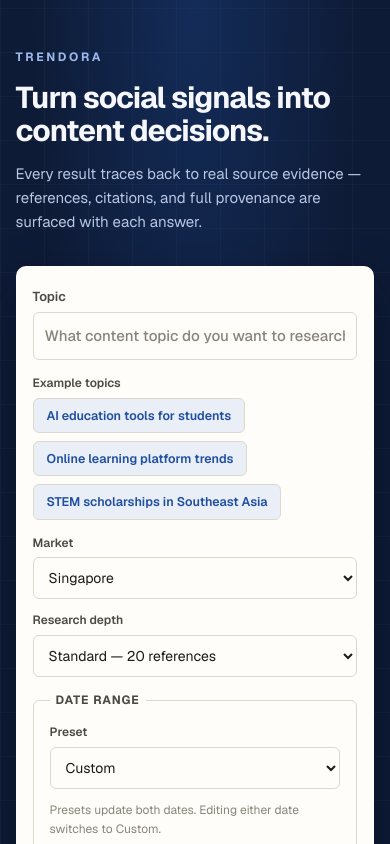
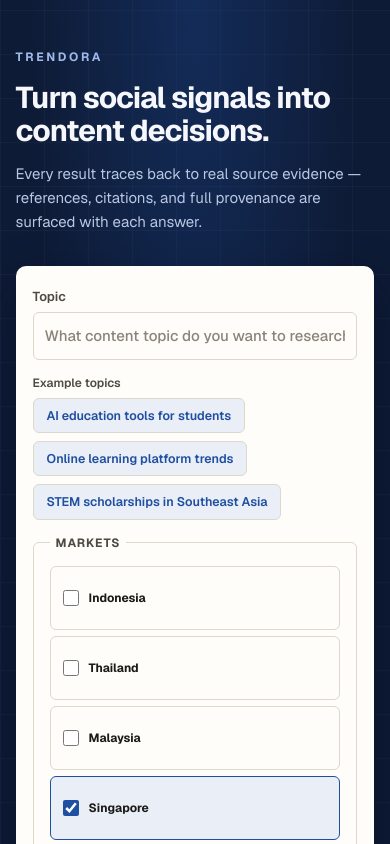
Before and after one commit to LexterMorgan/trendora, a Next.js app in the folder web/: page / in a window 390 px wide. Shown: the top 844 px of the page. Built offline with nearby package versions, Linux system fonts and the light colour scheme.

Commit message:
feat: add multi-market selection to research form

```diff
--- a/web/app/globals.css
+++ b/web/app/globals.css
@@ -1236,7 +1236,8 @@
   transition: border-color 120ms ease, background 120ms ease;
 }
 
-.source-option input[type="radio"] {
+.source-option input[type="radio"],
+.source-option input[type="checkbox"] {
   accent-color: var(--accent);
   width: 16px;
   height: 16px;
@@ -1244,7 +1245,8 @@
   flex-shrink: 0;
 }
 
-.source-option input[type="radio"]:focus-visible {
+.source-option input[type="radio"]:focus-visible,
+.source-option input[type="checkbox"]:focus-visible {
   outline: 2px solid var(--accent);
   outline-offset: 2px;
 }
@@ -1267,6 +1269,20 @@
 
 .source-option.is-disabled .source-name {
   color: var(--ink-soft);
+}
+
+/* Markets multi-select (checkbox variant of the source selector) */
+
+.market-options {
+  display: grid;
+  grid-template-columns: 1fr 1fr;
+  gap: 6px;
+}
+
+@media (max-width: 640px) {
+  .market-options {
+    grid-template-columns: 1fr;
+  }
 }
 
 .source-note {
--- a/web/components/MarketCaveat.tsx
+++ b/web/components/MarketCaveat.tsx
@@ -1,5 +1,5 @@
 interface MarketCaveatProps {
-  market: string;
+  markets: string[];
   executedSources: string[];
 }
 
@@ -9,14 +9,15 @@
  * origin. Facebook collection is one explicit Page + date range; topic and
  * market do not filter collected posts. No recognized source → no caveat.
  */
-export function MarketCaveat({ market, executedSources }: MarketCaveatProps) {
+export function MarketCaveat({ markets, executedSources }: MarketCaveatProps) {
+  const marketLabel = markets.join(", ");
   if (executedSources.includes("youtube")) {
     return (
       <aside className="market-caveat">
         <p>
-          <strong>YouTube market context: {market}</strong> — reflects regional
-          availability/viewability and does not establish creator nationality or
-          content origin.
+          <strong>YouTube market context: {marketLabel}</strong> — reflects
+          regional availability/viewability and does not establish creator
+          nationality or content origin.
         </p>
       </aside>
     );
@@ -25,10 +26,10 @@
     return (
       <aside className="market-caveat">
         <p>
-          <strong>Facebook market context: {market}</strong> — collection used
-          the explicit Facebook Page and date range; topic and market did not
-          filter the collected Page posts. The selected market is report
-          context and does not prove audience, publisher, or content location.
+          <strong>Facebook market context: {marketLabel}</strong> — collection
+          used the explicit Facebook Page and date range; topic and market did
+          not filter the collected Page posts. The selected markets are report
+          context and do not prove audience, publisher, or content location.
         </p>
       </aside>
     );
--- a/web/components/ReportView.tsx
+++ b/web/components/ReportView.tsx
@@ -133,7 +133,7 @@
           </div>
           <div className="glance-item">
             <dt>Market</dt>
-            <dd>{research.query.market}</dd>
+            <dd>{research.query.markets.join(", ")}</dd>
           </div>
           <div className="glance-item">
             <dt>Date range</dt>
@@ -174,7 +174,7 @@
           </div>
         </dl>
         <MarketCaveat
-          market={research.query.market}
+          markets={research.query.markets}
           executedSources={research.executed_sources}
         />
         <button
@@ -479,7 +479,7 @@
           </p>
         )}
         <MarketCaveat
-          market={research.query.market}
+          markets={research.query.markets}
           executedSources={research.executed_sources}
         />
         <button type="button" className="secondary-button" onClick={() => downloadReportJson(report)}>
--- a/web/components/ResearchForm.tsx
+++ b/web/components/ResearchForm.tsx
@@ -46,7 +46,7 @@
 
 export interface ResearchFormValues {
   topic: string;
-  market: string;
+  markets: string[];
   date_from: string;
   date_to: string;
   sources: string[];
@@ -116,7 +116,9 @@
 
 export function ResearchForm({ onSubmit, disabled, initialValues, showExamples }: ResearchFormProps) {
   const [topic, setTopic] = useState(initialValues?.topic ?? "");
-  const [market, setMarket] = useState(initialValues?.market ?? "SG");
+  const [markets, setMarkets] = useState<string[]>(() =>
+    initialValues?.markets?.length ? [...initialValues.markets] : ["SG"],
+  );
   const [resultLimit, setResultLimit] = useState<number>(() =>
     safeDepth(initialValues?.result_limit),
   );
@@ -165,6 +167,16 @@
     }
   }
 
+  function toggleMarket(code: string) {
+    setMarkets((current) =>
+      current.includes(code) ? current.filter((m) => m !== code) : [...current, code],
+    );
+  }
+
+  function orderedMarkets(): string[] {
+    return MARKETS.map((entry) => entry.code).filter((code) => markets.includes(code));
+  }
+
   function handleSubmit(event: React.FormEvent) {
     event.preventDefault();
     if (dateFrom && dateTo && dateFrom > dateTo) {
@@ -176,15 +188,20 @@
       setLocalError("Dates must not be in the future.");
       return;
     }
+    if (markets.length === 0) {
+      setLocalError("Select at least one market.");
+      return;
+    }
     if (source === "facebook" && !facebookPageId.trim()) {
       setLocalError("Enter the Facebook Page ID to research.");
       return;
     }
     setLocalError(null);
+    const selectedMarkets = orderedMarkets();
     if (source === "facebook") {
       onSubmit({
         topic: topic.trim(),
-        market,
+        markets: selectedMarkets,
         date_from: dateFrom,
         date_to: dateTo,
         sources: ["facebook"],
@@ -195,7 +212,7 @@
     }
     onSubmit({
       topic: topic.trim(),
-      market,
+      markets: selectedMarkets,
       date_from: dateFrom,
       date_to: dateTo,
       sources: ["youtube"],
@@ -239,21 +256,32 @@
       )}
 
       <div className="form-row">
-        <div className="form-field">
-          <label htmlFor="market">Market</label>
-          <select
-            id="market"
-            value={market}
-            onChange={(event) => setMarket(event.target.value)}
-            disabled={disabled}
-          >
+        <fieldset className="form-field source-fieldset market-fieldset">
+          <legend>Markets</legend>
+          <div className="source-options market-options">
             {MARKETS.map((entry) => (
-              <option key={entry.code} value={entry.code}>
-                {entry.label}
-              </option>
+              <label
+                key={entry.code}
+                className={[
+                  "source-option",
+                  markets.includes(entry.code) ? "is-selected" : "",
+                ]
+                  .filter(Boolean)
+                  .join(" ")}
+              >
+                <input
+                  type="checkbox"
+                  name="markets"
+                  value={entry.code}
+                  checked={markets.includes(entry.code)}
+                  onChange={() => toggleMarket(entry.code)}
+                  disabled={disabled}
+                />
+                <span className="source-name">{entry.label}</span>
+              </label>
             ))}
-          </select>
-        </div>
+          </div>
+        </fieldset>
         <div className="form-field">
           <label htmlFor="research-depth">Research depth</label>
           <select
@@ -367,7 +395,7 @@
             Trendora’s server must have approved Meta access configured.
           </p>
           <p className="date-help">
-            For Facebook, the topic and market organize the report but do not
+            For Facebook, the topic and markets organize the report but do not
             filter which Page posts are collected.
           </p>
         </div>
--- a/web/components/TurnView.tsx
+++ b/web/components/TurnView.tsx
@@ -29,7 +29,7 @@
     : request.sources.map(sourceLabel).join(", ");
   return [
     request.topic,
-    request.market,
+    request.markets.join(", "),
     `${request.date_from} → ${request.date_to}`,
     depthWording(request.result_limit),
     sourceSummary,
```
Also changed, not shown: web/lib/trendora-api.ts (+5 -2 lines).
